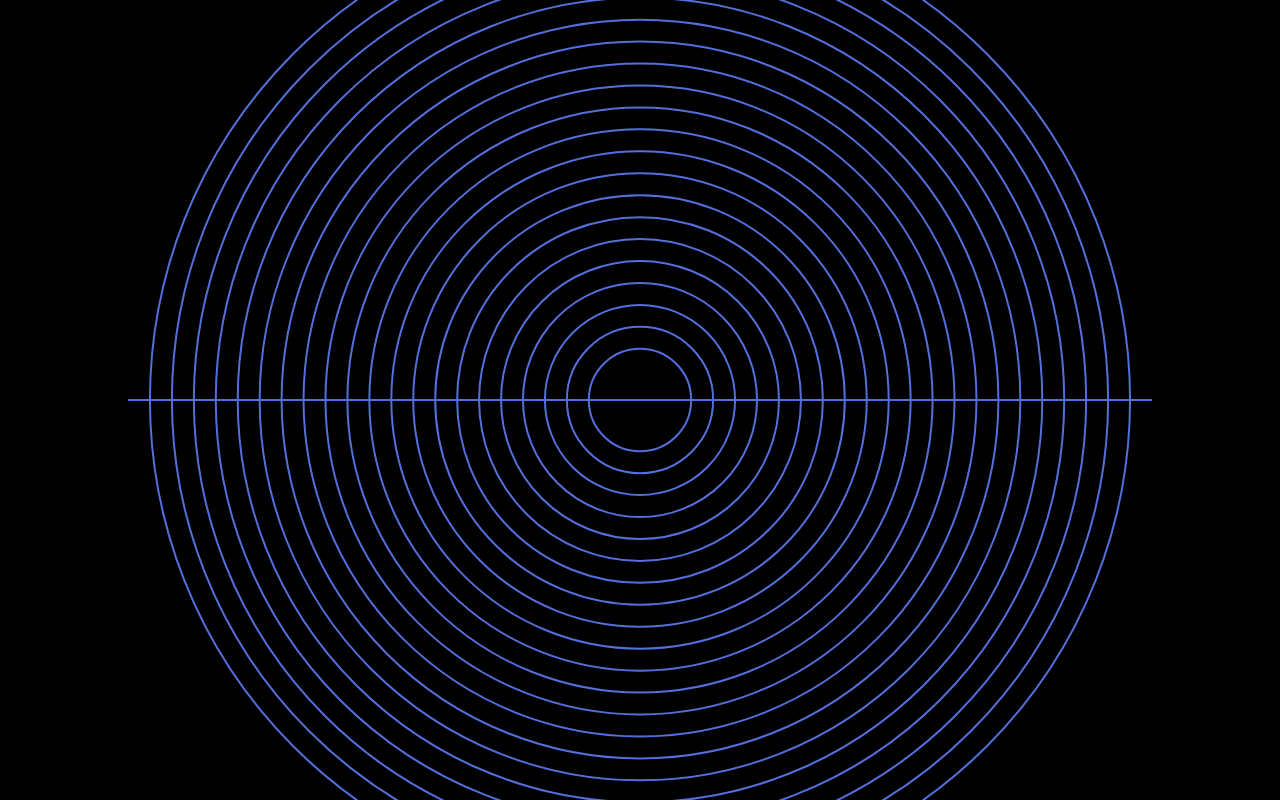
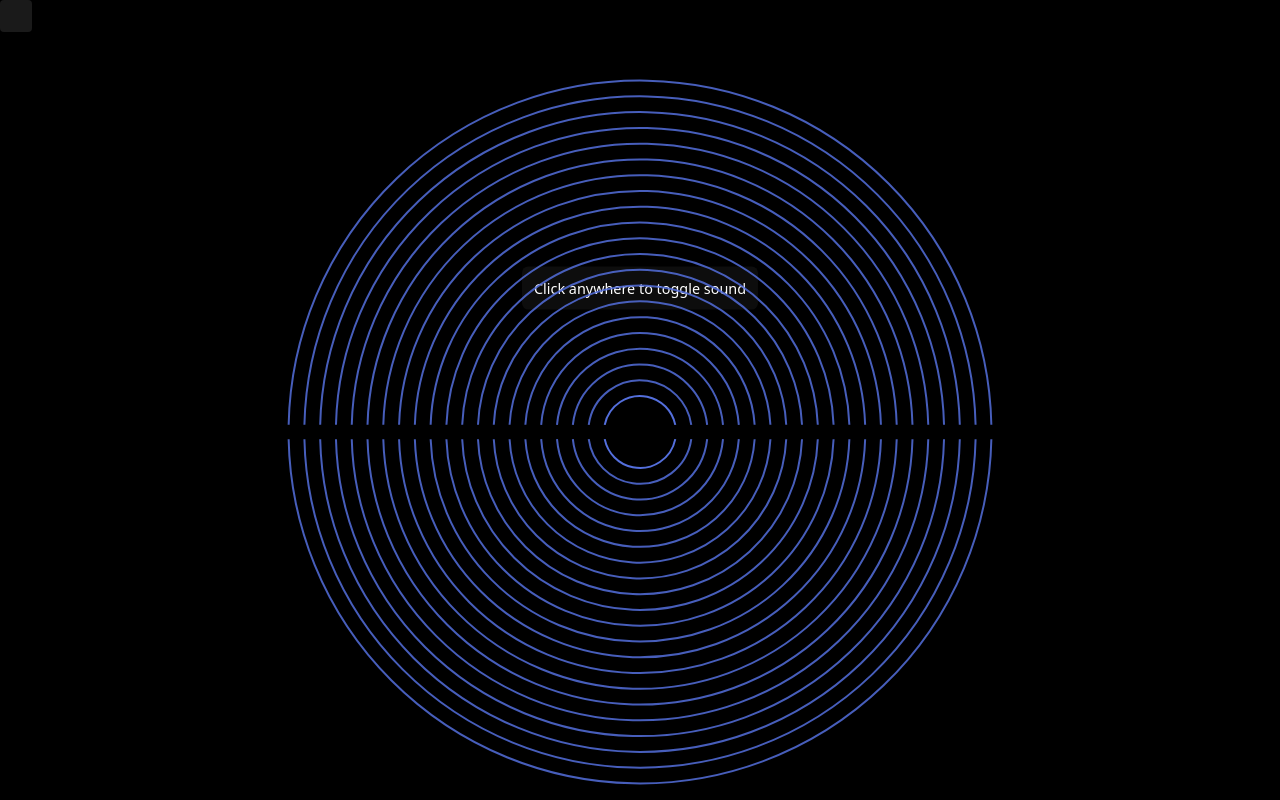
Before and after one commit to Dsaign/music_board, a plain HTML site: page index.html in a window 1280 px wide. Drawn offline with Linux system fonts and the light colour scheme.

Commit message:
visual progress

```diff
--- a/index.html
+++ b/index.html
@@ -26,93 +26,195 @@
 			position: relative;
 			z-index: 9;
 		}
+		.toggle {
+			background-color: rgb(255 255 255 / 10%);
+			backdrop-filter: blur(5px);
+			padding: 0.5rem;
+			border-radius: 0.25rem;
+			height: 2rem;
+			border: none;
+			outline: none;
+			cursor: pointer;
+		}
+		.toggle:is(:hover, :focus-visible) {
+			background-color: rgb(255 255 255 / 15%);
+		}
+		.toggle > i {
+			color: white;
+			display: none;
+			height: 1rem;
+			width: 1rem;
+			font-size: 0.6rem;
+			line-height: 1rem;
+			text-align: center;
+		}
+		.toggle[data-toggled="true"] > i.on {
+			display: block;
+		}
+
+		.toggle[data-toggled="false"] > i.off {
+			display: block;
+		}
+
+		#sound-message {
+			position: fixed;
+			top: 36%;
+			left: 50%;
+			translate: -50% -50%;
+			z-index: 3;
+			padding: 0.75rem;
+			background-color: rgb(255 255 255 / 5%);
+			border-radius: 0.4rem;
+			transition: opacity 1000ms;
+			pointer-events: none;
+		}
+
+		body:has(#sound-toggle[data-toggled="true"]) #sound-message {
+			opacity: 0;
+		}
+
+		#sound-message > p {
+			color: white;
+			font-size: 0.9rem;
+			white-space: nowrap;
+		}
 	</style>
 </head>
 <body>
+
+	<button id="sound-toggle" class="toggle" type="button" data-toggled="false" onClick="handleSoundToggle()" title="Toggle Pulse">
+		<i class="fa-solid fa-music-slash off"></i>
+		<i class="fa-solid fa-music on"></i>
+    </button>
+    <div id="sound-message">
+		<p>Click anywhere to toggle sound</p>
+	</div>
+
 	<canvas id="music_board"></canvas>
 
 	<script type="text/javascript">
 		const music_board = document.querySelector("#music_board"),
-		board = music_board.getContext("2d");
+		      board = music_board.getContext("2d"),
+		      strokeColor = "#546fdc";
+
+		let startTime = new Date().getTime();
+
+		const colors = Array(21).fill(strokeColor);
+
+		let arcs = colors.map((color, index) => {
+		    return {
+		        color
+		    }
+		});
 
 		var audio = new Audio('https://github.com/Dsaign/music_board/raw/main/assets/music.mp3');
 		audio.volume = 0.2;
 
-		let startTime = new Date().getTime();
-		const strokeColor = "#546fdc";
+		// const playKey = audio.play();
+
+		const get = selector => document.querySelector(selector);
+
+		const toggles = {
+		    sound: get("#sound-toggle")
+		}
+
+		const settings = {
+		    soundEnabled: false, // User still must interact with screen first
+		    pulseEnabled: true // Pulse will only show if sound is enabled as well
+		}
+
+		const handleSoundToggle = (enabled = !settings.soundEnabled) => {
+		    settings.soundEnabled = enabled;
+		    toggles.sound.dataset.toggled = enabled;
+		    enabled ? audio.play() : audio.pause();
+		}
+
+		document.onvisibilitychange = () => handleSoundToggle(false);
+
+		music_board.onclick = () => handleSoundToggle();
+
+		const calculateDynamicOpacity = (currentTime, lastImpactTime, baseOpacity, maxOpacity, duration) => {
+		    const timeSinceImpact = currentTime - lastImpactTime,
+		          percentage = Math.min(timeSinceImpact / duration, 1),
+		          opacityDelta = maxOpacity - baseOpacity;
+
+		    return maxOpacity - (opacityDelta * percentage);
+		}
+
+		const determineOpacity = (currentTime, lastImpactTime, baseOpacity, maxOpacity, duration) => {
+		    if (!settings.pulseEnabled) return baseOpacity;
+		    return calculateDynamicOpacity(currentTime, lastImpactTime, baseOpacity, maxOpacity, duration);
+		}
+
+		const drawArc = (x, y, radius, start, end, action = "stroke") => {
+		    board.beginPath();
+		    board.arc(x, y, radius, start, end);
+		    if (action === "stroke") board.stroke();
+		    else board.fill();
+		}
 
 		const draw = () => {
-
-			const currentTime = new Date().getTime(),
-				  elapsedTime = (currentTime - startTime) / 1000;
 
 		    music_board.width = music_board.clientWidth;
 		    music_board.height = music_board.clientHeight;
 
+		    const currentTime = new Date().getTime(),
+		        elapsedTime = (currentTime - settings.startTime) / 1000;
+
+		    const length = Math.min(music_board.width, music_board.height) * 0.9,
+		        offset = (music_board.width - length) / 2;
+
 		    const start = {
-				x: music_board.width * 0.1,
-				y: music_board.height * 0.5
-			}
-			const end = {
-				x: music_board.width * 0.9,
-				y: music_board.height * 0.5
-			}
-			const center = {
-				x: music_board.width * 0.5,
-				y: music_board.height * 0.5
+		        x: offset,
+		        y: music_board.height / 2
 		    }
 
-			const length = end.x - start.x;
-			const velocity = 0.5;
-			const arcRadius = length * 0.05,
-				  distance = Math.PI + (elapsedTime * velocity);
+		    const end = {
+		        x: music_board.width - offset,
+		        y: music_board.height / 2
+		    }
 
-			const x = center.x + arcRadius * Math.cos(distance),
-				  y = center.y + arcRadius * Math.sin(distance);
+		    const center = {
+		        x: music_board.width / 2,
+		        y: music_board.height / 2
+		    }
+
+		    const base = {
+		        length: end.x - start.x,
+		        minAngle: 0,
+		        startAngle: 0,
+		        maxAngle: 2 * Math.PI
+		    }
+
+		    base.initialRadius = base.length * 0.05;
+		    base.circleRadius = base.length * 0.006;
+		    base.clearance = base.length * 0.03;
+		    base.spacing = (base.length - base.initialRadius - base.clearance) / 2 / colors.length;
 
 		    // properties of board
 		    board.strokeStyle = strokeColor;
 		    board.lineWidth = 2;
 
 		    // draw horizontal line
-			board.beginPath();
-			board.moveTo(start.x, start.y);
-			board.lineTo(end.x, end.y);
-			board.stroke();
-
-			// draw circle
 		    // board.beginPath();
-			// board.arc(center.x, center.y, length * ((music_board.width)*10), Math.PI, Math.PI * 2);
-			// // for(let i = 1; i < 10; i++){
-			// //   board.arc(center.x, center.y, length * ((i/music_board.width)*10), Math.PI, Math.PI * 2);
-			// // }
+		    // board.moveTo(start.x, start.y);
+		    // board.lineTo(end.x, end.y);
 		    // board.stroke();
 
-			const colors = Array(21).fill(strokeColor),
-				  initialArcRadius = length * 0.05;
-			let arcs = colors.map((color, index) => {
-				// const velocity = calculateVelocity(index) ;
-				return {
-					color
-				}
+		    // Draw Arcs
+		    arcs.forEach((arc, index) => {
+
+		        const radius = base.initialRadius + (base.spacing * index);
+		        const offset = base.circleRadius * (5 / 3) / radius;
+
+		        // drawArc(center.x, center.y, arcRadius, 0, 2 * Math.PI);
+
+		        drawArc(center.x, center.y, radius, Math.PI + offset, (2 * Math.PI) - offset);
+		        drawArc(center.x, center.y, radius, offset, Math.PI - offset);
+
+		        board.globalAlpha = determineOpacity(0, 0, 0.15, 0.85, 1000);
+
 		    });
-
-			arcs.forEach((arc, index) => {
-				const spacing = (length / 2 - initialArcRadius) / arcs.length;
-				const arcRadius = initialArcRadius + (index * spacing);
-
-				board.beginPath();
-				board.arc(center.x, center.y, arcRadius, 0, 2 * Math.PI);
-				board.strokeStyle = arc.color;
-				board.stroke();
-			});
-
-			// draw point
-			// board.fillStyle = "white";
-			// board.beginPath();
-			// board.arc(x, y, length * 0.0065, 0, 2 * Math.PI);
-			// board.fill();
-			// board.stroke();
 
 		    requestAnimationFrame(draw);
 
@@ -120,10 +222,6 @@
 
 		draw();
 
-		document.body.addEventListener("load", function () {
-		    audio.play();
-		})
-
 	</script>
 </body>
 </html>
```
Lines whose indentation alone changed are shown as unchanged.
